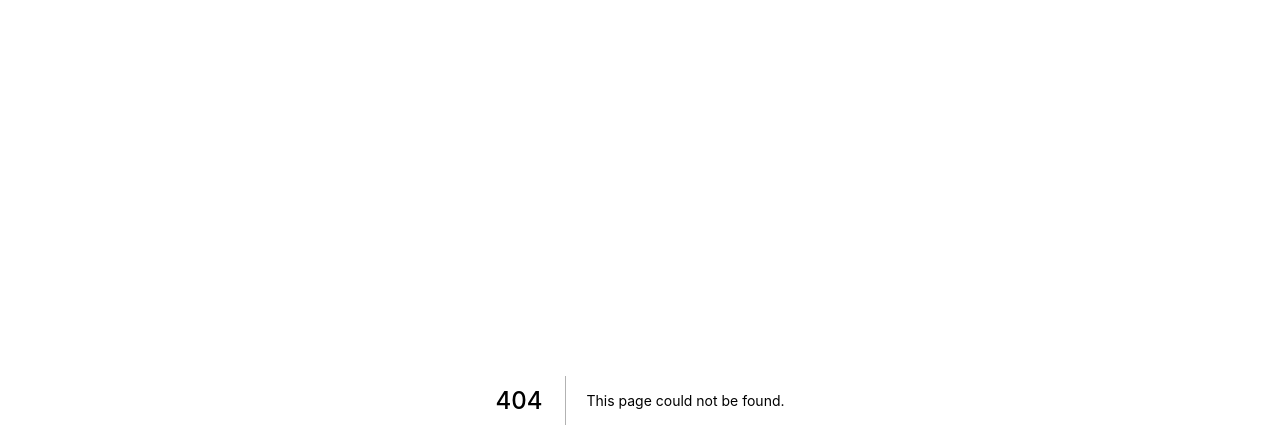
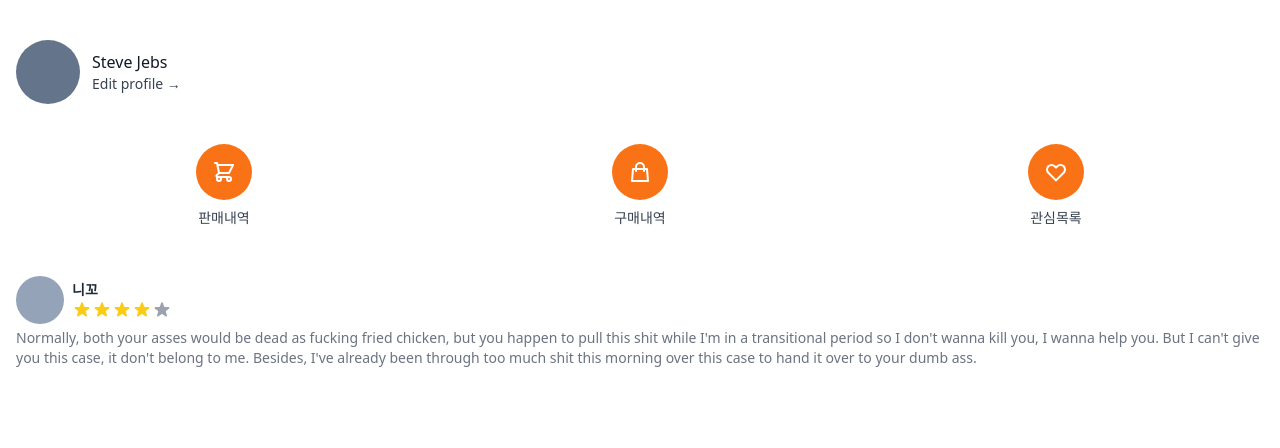
Before and after one commit to junghong0512/vintage-market, a Next.js app: page /profile in a window 1280 px wide. Before the commit this address had no page. Shown: the top 448 px of the page. Built offline with nearby package versions, Linux system fonts and the light colour scheme.

Commit message:
#5.10 User Profile

```diff
--- /dev/null
+++ b/pages/profile.tsx
@@ -0,0 +1,147 @@
+import type { NextPage } from 'next';
+
+const Profile: NextPage = () => {
+  return (
+    <div className='py-10 px-4'>
+      <div className='flex items-center space-x-3'>
+        <div className='w-16 h-16 bg-slate-500 rounded-full' />
+        <div className='flex flex-col'>
+          <span className='font-medium text-gray-900 '>Steve Jebs</span>
+          <span className='text-sm text-gray-700'>Edit profile &rarr;</span>
+        </div>
+      </div>
+      <div className='mt-10 flex justify-around'>
+        <div className='flex flex-col items-center'>
+          <div className='w-14 h-14 text-white bg-orange-500 rounded-full flex items-center justify-center'>
+            <svg
+              className='w-6 h-6'
+              fill='none'
+              stroke='currentColor'
+              viewBox='0 0 24 24'
+              xmlns='http://www.w3.org/2000/svg'
+            >
+              <path
+                strokeLinecap='round'
+                strokeLinejoin='round'
+                strokeWidth='2'
+                d='M3 3h2l.4 2M7 13h10l4-8H5.4M7 13L5.4 5M7 13l-2.293 2.293c-.63.63-.184 1.707.707 1.707H17m0 0a2 2 0 100 4 2 2 0 000-4zm-8 2a2 2 0 11-4 0 2 2 0 014 0z'
+              ></path>
+            </svg>
+          </div>
+          <span className='mt-2 text-sm font-medium text-gray-700'>
+            판매내역
+          </span>
+        </div>
+        <div className='flex flex-col items-center'>
+          <div className='w-14 h-14 text-white bg-orange-500 rounded-full flex items-center justify-center'>
+            <svg
+              className='w-6 h-6'
+              fill='none'
+              stroke='currentColor'
+              viewBox='0 0 24 24'
+              xmlns='http://www.w3.org/2000/svg'
+            >
+              <path
+                strokeLinecap='round'
+                strokeLinejoin='round'
+                strokeWidth='2'
+                d='M16 11V7a4 4 0 00-8 0v4M5 9h14l1 12H4L5 9z'
+              ></path>
+            </svg>
+          </div>
+          <span className='mt-2 text-sm font-medium text-gray-700'>
+            구매내역
+          </span>
+        </div>
+        <div className='flex flex-col items-center'>
+          <div className='w-14 h-14 text-white bg-orange-500 rounded-full flex items-center justify-center'>
+            <svg
+              className='w-6 h-6'
+              fill='none'
+              stroke='currentColor'
+              viewBox='0 0 24 24'
+              xmlns='http://www.w3.org/2000/svg'
+            >
+              <path
+                strokeLinecap='round'
+                strokeLinejoin='round'
+                strokeWidth='2'
+                d='M4.318 6.318a4.5 4.5 0 000 6.364L12 20.364l7.682-7.682a4.5 4.5 0 00-6.364-6.364L12 7.636l-1.318-1.318a4.5 4.5 0 00-6.364 0z'
+              ></path>
+            </svg>
+          </div>
+          <span className='mt-2 text-sm font-medium text-gray-700'>
+            관심목록
+          </span>
+        </div>
+      </div>
+      <div className='mt-12'>
+        <div className='flex items-center'>
+          <div className='w-12 h-12 rounded-full bg-slate-400' />
+          <div className='ml-2'>
+            <h4 className='text-sm font-bold text-gray-800'>니꼬</h4>
+            <div className='flex items-center'>
+              <svg
+                className='text-yellow-400 h-5 w-5'
+                xmlns='http://www.w3.org/2000/svg'
+                viewBox='0 0 20 20'
+                fill='currentColor'
+                aria-hidden='true'
+              >
+                <path d='M9.049 2.927c.3-.921 1.603-.921 1.902 0l1.07 3.292a1 1 0 00.95.69h3.462c.969 0 1.371 1.24.588 1.81l-2.8 2.034a1 1 0 00-.364 1.118l1.07 3.292c.3.921-.755 1.688-1.54 1.118l-2.8-2.034a1 1 0 00-1.175 0l-2.8 2.034c-.784.57-1.838-.197-1.539-1.118l1.07-3.292a1 1 0 00-.364-1.118L2.98 8.72c-.783-.57-.38-1.81.588-1.81h3.461a1 1 0 00.951-.69l1.07-3.292z' />
+              </svg>
+              <svg
+                className='text-yellow-400 h-5 w-5'
+                xmlns='http://www.w3.org/2000/svg'
+                viewBox='0 0 20 20'
+                fill='currentColor'
+                aria-hidden='true'
+              >
+                <path d='M9.049 2.927c.3-.921 1.603-.921 1.902 0l1.07 3.292a1 1 0 00.95.69h3.462c.969 0 1.371 1.24.588 1.81l-2.8 2.034a1 1 0 00-.364 1.118l1.07 3.292c.3.921-.755 1.688-1.54 1.118l-2.8-2.034a1 1 0 00-1.175 0l-2.8 2.034c-.784.57-1.838-.197-1.539-1.118l1.07-3.292a1 1 0 00-.364-1.118L2.98 8.72c-.783-.57-.38-1.81.588-1.81h3.461a1 1 0 00.951-.69l1.07-3.292z' />
+              </svg>
+              <svg
+                className='text-yellow-400 h-5 w-5'
+                xmlns='http://www.w3.org/2000/svg'
+                viewBox='0 0 20 20'
+                fill='currentColor'
+                aria-hidden='true'
+              >
+                <path d='M9.049 2.927c.3-.921 1.603-.921 1.902 0l1.07 3.292a1 1 0 00.95.69h3.462c.969 0 1.371 1.24.588 1.81l-2.8 2.034a1 1 0 00-.364 1.118l1.07 3.292c.3.921-.755 1.688-1.54 1.118l-2.8-2.034a1 1 0 00-1.175 0l-2.8 2.034c-.784.57-1.838-.197-1.539-1.118l1.07-3.292a1 1 0 00-.364-1.118L2.98 8.72c-.783-.57-.38-1.81.588-1.81h3.461a1 1 0 00.951-.69l1.07-3.292z' />
+              </svg>
+              <svg
+                className='text-yellow-400 h-5 w-5'
+                xmlns='http://www.w3.org/2000/svg'
+                viewBox='0 0 20 20'
+                fill='currentColor'
+                aria-hidden='true'
+              >
+                <path d='M9.049 2.927c.3-.921 1.603-.921 1.902 0l1.07 3.292a1 1 0 00.95.69h3.462c.969 0 1.371 1.24.588 1.81l-2.8 2.034a1 1 0 00-.364 1.118l1.07 3.292c.3.921-.755 1.688-1.54 1.118l-2.8-2.034a1 1 0 00-1.175 0l-2.8 2.034c-.784.57-1.838-.197-1.539-1.118l1.07-3.292a1 1 0 00-.364-1.118L2.98 8.72c-.783-.57-.38-1.81.588-1.81h3.461a1 1 0 00.951-.69l1.07-3.292z' />
+              </svg>
+              <svg
+                className='text-gray-400 h-5 w-5'
+                xmlns='http://www.w3.org/2000/svg'
+                viewBox='0 0 20 20'
+                fill='currentColor'
+                aria-hidden='true'
+              >
+                <path d='M9.049 2.927c.3-.921 1.603-.921 1.902 0l1.07 3.292a1 1 0 00.95.69h3.462c.969 0 1.371 1.24.588 1.81l-2.8 2.034a1 1 0 00-.364 1.118l1.07 3.292c.3.921-.755 1.688-1.54 1.118l-2.8-2.034a1 1 0 00-1.175 0l-2.8 2.034c-.784.57-1.838-.197-1.539-1.118l1.07-3.292a1 1 0 00-.364-1.118L2.98 8.72c-.783-.57-.38-1.81.588-1.81h3.461a1 1 0 00.951-.69l1.07-3.292z' />
+              </svg>
+            </div>
+          </div>
+        </div>
+        <div className='mt-1 text-gray-500 text-sm'>
+          <p>
+            Normally, both your asses would be dead as fucking fried chicken,
+            but you happen to pull this shit while I&apos;m in a transitional
+            period so I don&apos;t wanna kill you, I wanna help you. But I
+            can&apos;t give you this case, it don&apos;t belong to me. Besides,
+            I&apos;ve already been through too much shit this morning over this
+            case to hand it over to your dumb ass.
+          </p>
+        </div>
+      </div>
+    </div>
+  );
+};
+
+export default Profile;
```
